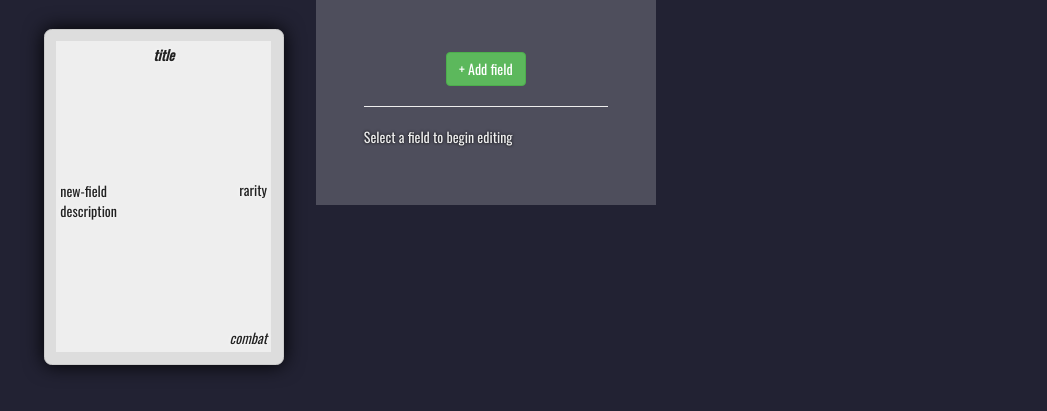
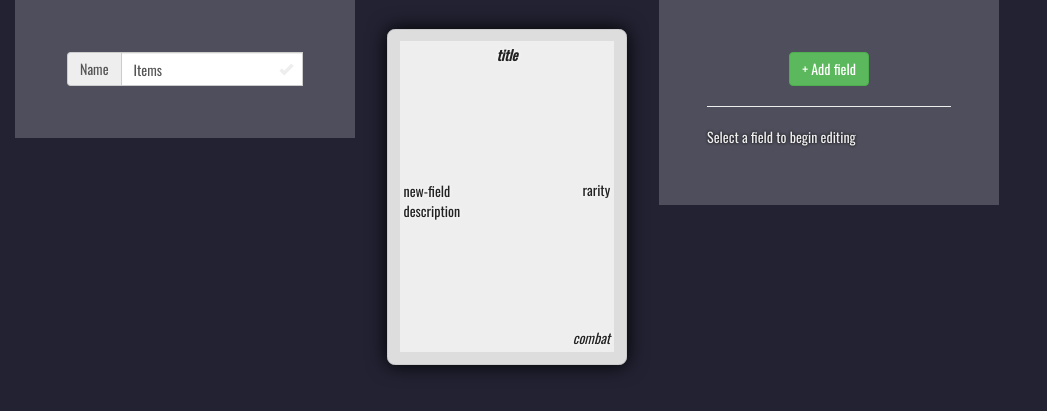
Before and after one commit to Etskh/card-creator, a Django app: page /type/1/layout in a window 1280 px wide. Shown: the part 100-511 px from the top of the page, without its empty margins (0-1047 px from the left). Run offline with Django 3.2, Linux system fonts and the light colour scheme; data comes from the database, SQL or seed files in the repository; both versions use the stored data as it was after the commit; some libraries are stand-ins or nearby versions.

Commit message:
Cleaned up adding and name of card type changing

```diff
--- a/cardcreator/urls.py
+++ b/cardcreator/urls.py
@@ -16,13 +16,18 @@ Including another URLconf
 from django.conf.urls import url
 from django.contrib import admin
 from cards import views as cardviews
+from cards.views import FieldView, CardTypeView
 
 urlpatterns = [
+    # Admin pages
     url(r'^admin/', admin.site.urls),
+    # Main views
     url(r'^$', cardviews.home),
     url(r'^type/(?P<type_id>[0-9]+)$', cardviews.view),
     url(r'^type/(?P<type_id>[0-9]+)/layout$', cardviews.layout),
     url(r'^type/(?P<type_id>[0-9]+)/data$', cardviews.data),
-    url(r'^field/(?P<field_id>[0-9]+)$', cardviews.field_edit),
-    url(r'^field$', cardviews.field_edit),
+    # Rest
+    url(r'^field$', FieldView.as_view()),
+    url(r'^field/(?P<field_id>[0-9]+)$', FieldView.as_view()),
+    url(r'^cardtype/(?P<card_type_id>[0-9]+)$', CardTypeView.as_view()),
 ]
--- a/cards/static/cards/cards.js
+++ b/cards/static/cards/cards.js
@@ -13,7 +13,7 @@ var createInputTimer = function( options ) {
 
             var value = options.$elem.val();
             if( options.regex ) {
-                var $alert = $('.alert');
+                var $alert = options.$errorElem;
                 if( !value.match(options.regex) ) {
                     $alert.find('.text').text(options.errorMessage);
                     $alert.show('blind');
@@ -35,7 +35,15 @@ var createInputTimer = function( options ) {
 }
 
 
-$(document).ready( function() {
+var CardType = {
+    save: function(id, data, callback) {
+        $.post('/cardtype/' + id, data, function(response){
+            if( callback ) {
+                callback();
+            }
+        });
+    },
+};
 
 var Field = {
     save: function(id, data, callback) {
@@ -53,7 +61,8 @@ $(document).ready( function() {
             createInputTimer({
                 $elem: $('.field-name'),
                 regex: /^[a-zA-Z\-]+$/,
-                    errorMessage: 'Name can only contain letters, numbers, and dashes',
+                $errorElem: $('#field-alert'),
+                errorMessage: 'Name can only contain letters, and dashes',
                 success: function( value ) {
                     Field.save(id, {
                         name: value,
@@ -146,9 +155,33 @@ $(document).ready( function() {
     },
 };
 
+
+$(document).ready( function() {
+
+
+
     $('.selectable-field').click(Field.click);
 
     $('#add-field').click(function(){
         Field.create();
     });
+
+    createInputTimer({
+        $elem: $('.cardtype-name'),
+        regex: /^[a-zA-Z\-]+$/,
+        $errorElem: $('#cardtype-alert'),
+        errorMessage: 'Name can only contain letters, and dashes',
+        success: function( value ) {
+            $('#cardtype-name-label').addClass('label-success');
+            setTimeout(function() {
+                $('#cardtype-name-label').removeClass('label-success');
+            }, 1000);
+            var id = $('.cardtype-name').data('id');
+            CardType.save(id, {
+                name: value,
+            }, function() {
+                // empty
             });
+        },
+    });
+});
--- a/cards/templates/card-layout.html
+++ b/cards/templates/card-layout.html
@@ -15,6 +15,19 @@
         height: {{ cardtype.inner_height }}in;
     }
 </style>
+<div class="controls controls-left">
+    <div class="alert alert-danger" id="cardtype-alert" style="display:none" role="alert">
+        <span class="glyphicon glyphicon-exclamation-sign" aria-hidden="true"></span>
+        <span class="text">...</span>
+    </div>
+    <div class="row">
+        <div class="input-group">
+            <span class="input-group-addon" id="cardtype-name-label">Name</span>
+            <input type="text" placeholder="Name" aria-describedby="cardtype-name-label" class="cardtype-name form-control" data-id="{{ cardtype.pk }}" value="{{ cardtype.name }}"/>
+            <span class="glyphicon glyphicon-ok form-control-feedback" aria-hidden="true"></span>
+        </div>
+    </div>
+</div>
 <div class="card-list cardtype-{{ cardtype.name }}">
     <div class="card">
         <div class="inner-card">
--- a/cards/templates/partials/field-edit.html
+++ b/cards/templates/partials/field-edit.html
@@ -1,5 +1,5 @@
 <div>
-    <div class="alert alert-danger" style="display:none" role="alert">
+    <div class="alert alert-danger" id="field-alert" style="display:none" role="alert">
         <span class="glyphicon glyphicon-exclamation-sign" aria-hidden="true"></span>
         <span class="text">...</span>
     </div>
--- a/cards/views.py
+++ b/cards/views.py
@@ -1,5 +1,6 @@
 from django.shortcuts import render, get_object_or_404
 from django.http import JsonResponse
+from django.views import View
 
 from .models import CardType, Field
 
@@ -47,28 +48,30 @@ def data(request, type_id):
     })
 
 
-def field_edit(request, field_id=None):
-    if request.method == 'PUT':
-        card_type = get_object_or_404(CardType, name='Item')
-        field = Field.objects.create(
-            name='new-field',
-            card_type=card_type,
-        )
-        return render(request, 'partials/field-span.html', {
-            'field': field
-        })
 
-    field = get_object_or_404(Field, pk=field_id)
-    if request.method == 'GET':
-        return render(request, 'partials/field-edit.html', {
-            'field': field
-        })
-    elif request.method == 'DELETE':
-        field.delete()
+class CardTypeView(View):
+
+    def post(self, request, card_type_id):
+        card_type = get_object_or_404(CardType, pk=card_type_id)
+        card_type.name = request.POST['name']
+
+        card_type.save()
+
         return JsonResponse({
             'success': True
         })
-    elif request.method == 'POST':
+
+
+class FieldView(View):
+
+    def get(self, request, field_id):
+        field = get_object_or_404(Field, pk=field_id)
+        return render(request, 'partials/field-edit.html', {
+            'field': field,
+        })
+
+    def post(self, request, field_id):
+        field = get_object_or_404(Field, pk=field_id)
         if 'top' in request.POST:
             field.height = request.POST['top']
 
@@ -92,3 +95,20 @@ def field_edit(request, field_id=None):
         return JsonResponse({
             'success': True
         })
+
+    def delete(self, request, field_id):
+        field = get_object_or_404(Field, pk=field_id)
+        field.delete()
+        return JsonResponse({
+            'success': True
+        })
+
+    def put(self, request):
+        card_type = get_object_or_404(CardType, name='Items')
+        field = Field.objects.create(
+            name='new-field',
+            card_type=card_type,
+        )
+        return render(request, 'partials/field-span.html', {
+            'field': field
+        })
```
Also changed, not shown: README.md, db.sqlite3. Lines whose indentation alone changed are shown as unchanged.
